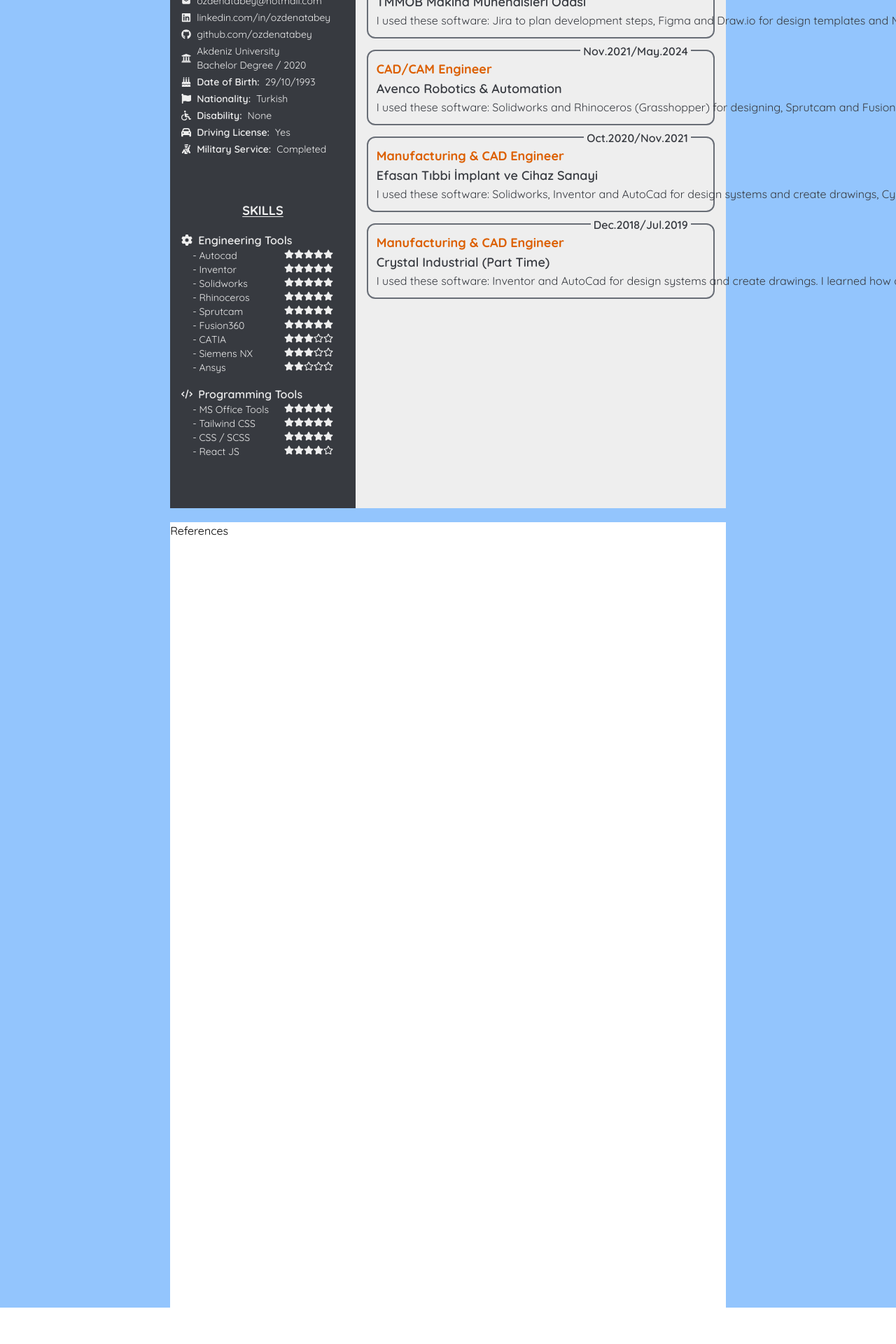
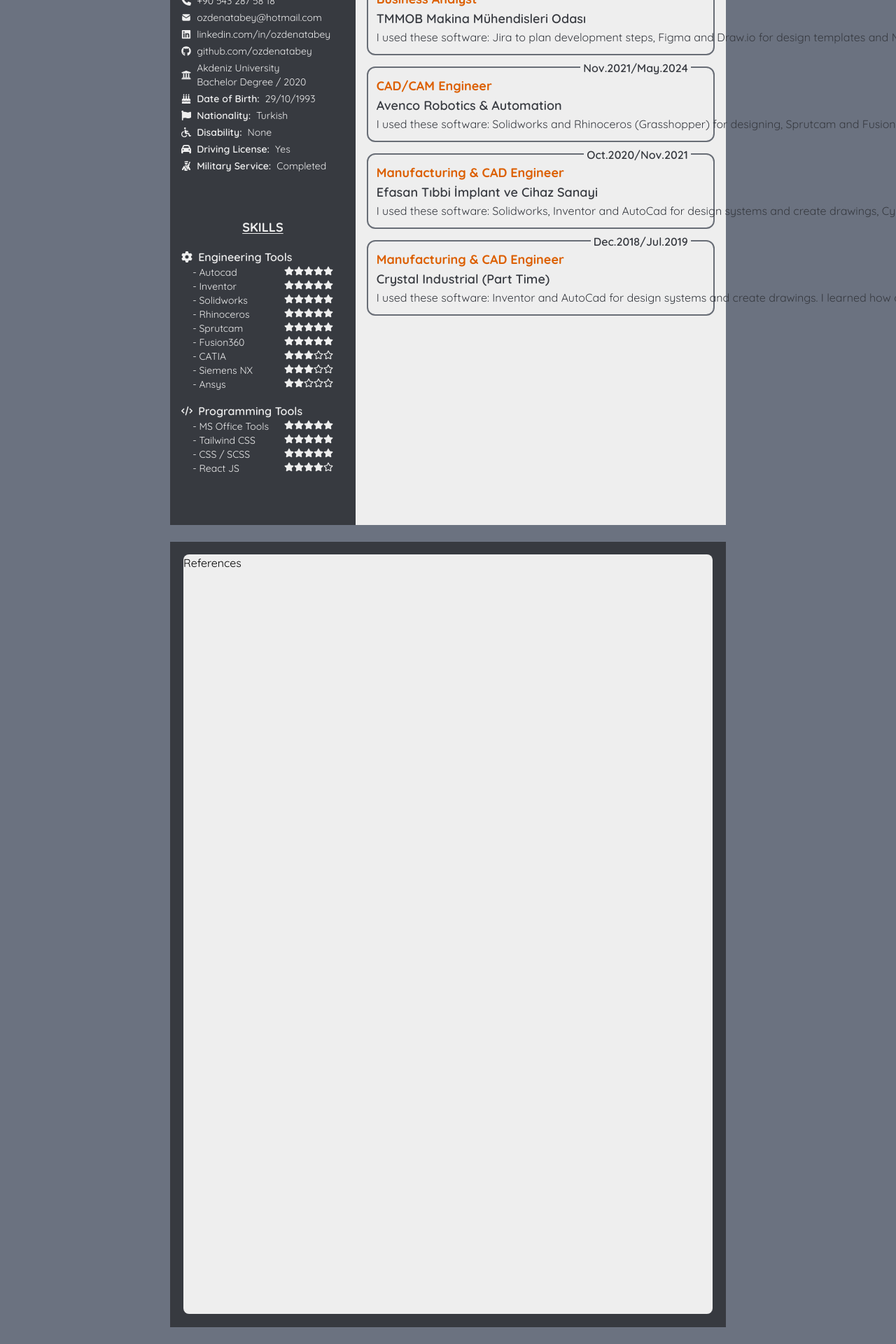
Before and after one commit to ozdenatabey/cv-builder, a React (Vite) app: page / in a window 1280 px wide. Shown: the part 397-2317 px from the top of the page at 70% size. Before the commit the page ends 2265 px from the top, so only its background shows below. Built offline with nearby package versions, Linux system fonts and the light colour scheme.

Commit message:
second page style has designed

```diff
--- a/src/App.jsx
+++ b/src/App.jsx
@@ -6,8 +6,8 @@ import SideMenu from "./component/SideMenu";
 
 function App() {
   return (
-    <div className="bg-blue-300">
-      <div id="page1" className="bg-base m-auto h-[297mm] w-[210mm] mb-5">
+    <div className="grid place-items-center bg-gray-500">
+      <main id="page1" className="bg-base m-6 h-[297mm] w-[210mm]">
         <div className="flex">
           <div className="w-2/6">
             <SideMenu />
@@ -18,10 +18,15 @@ function App() {
             <Experience />
           </div>
         </div>
-      </div>
-      <div id="page2" className="bg-white m-auto h-[297mm] w-[210mm]">
-        <References />
-      </div>
+      </main>
+      <main
+        id="page2"
+        className="bg-primary mb-6 h-[297mm] w-[210mm] grid place-items-center"
+      >
+        <div className="bg-base w-[200mm] h-[287mm] rounded-lg">
+          <References />
+        </div>
+      </main>
     </div>
   );
 }
```
